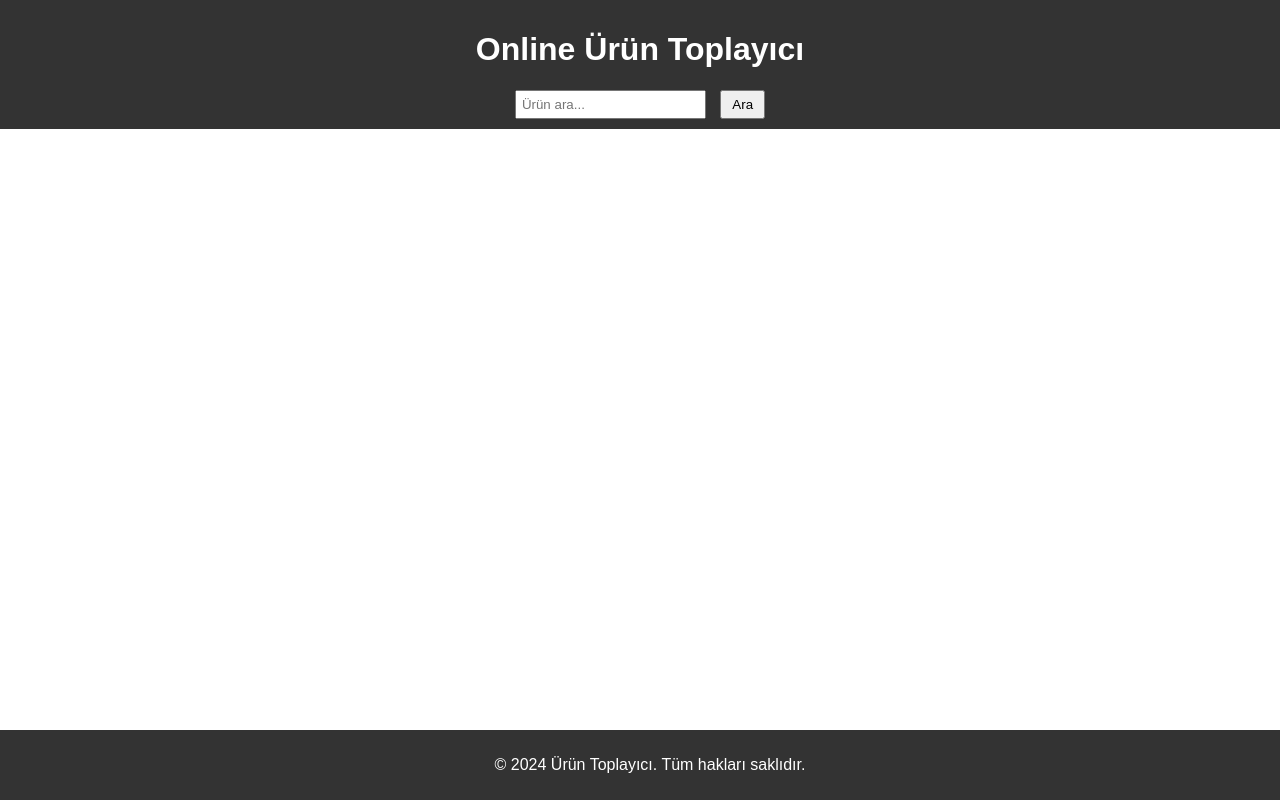
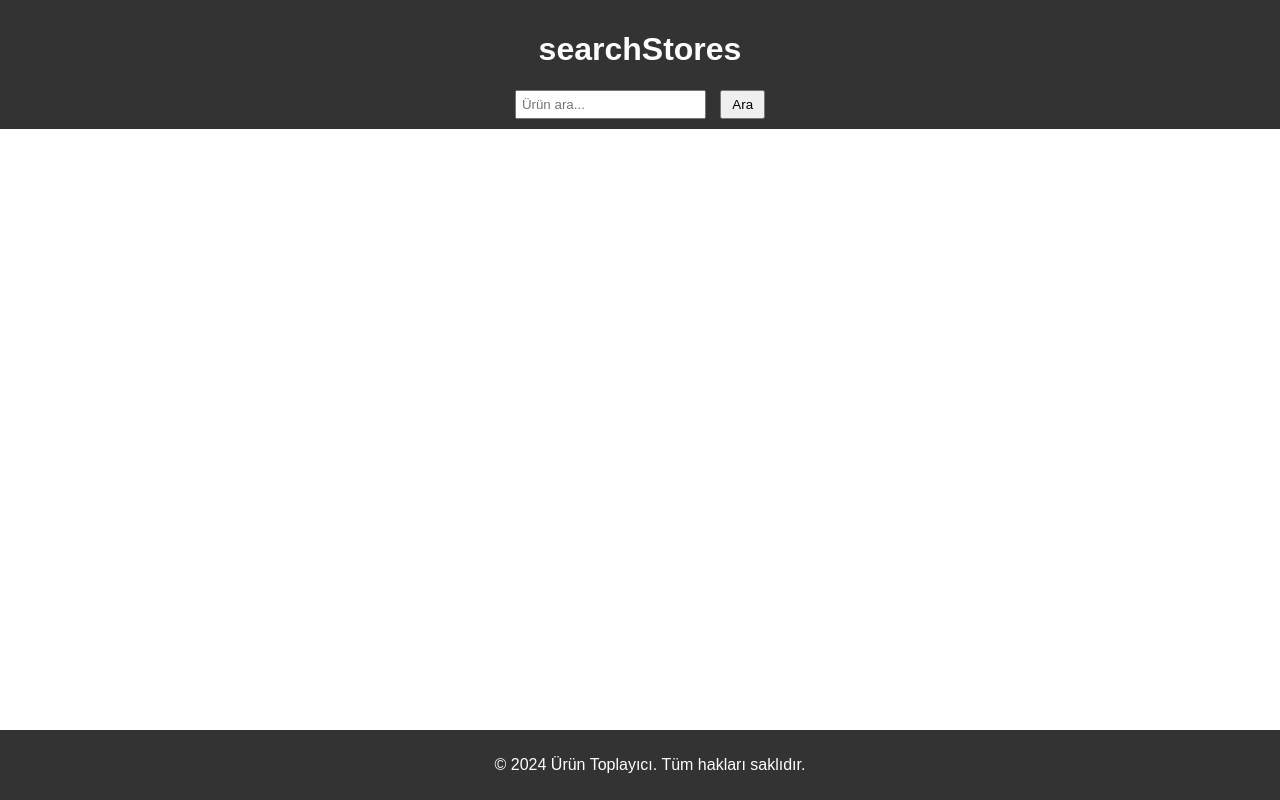
Before and after one commit to ismailtrm/searchStore, a website: page index.html in a window 1280 px wide. Drawn offline with Linux system fonts and the light colour scheme.

Commit message:
Update index.html

```diff
--- a/index.html
+++ b/index.html
@@ -8,7 +8,7 @@
 </head>
 <body>
     <header>
-        <h1>Online Ürün Toplayıcı</h1>
+        <h1>searchStores</h1>
         <input type="text" id="search-query" placeholder="Ürün ara...">
         <button id="search-button">Ara</button>
     </header>
```
